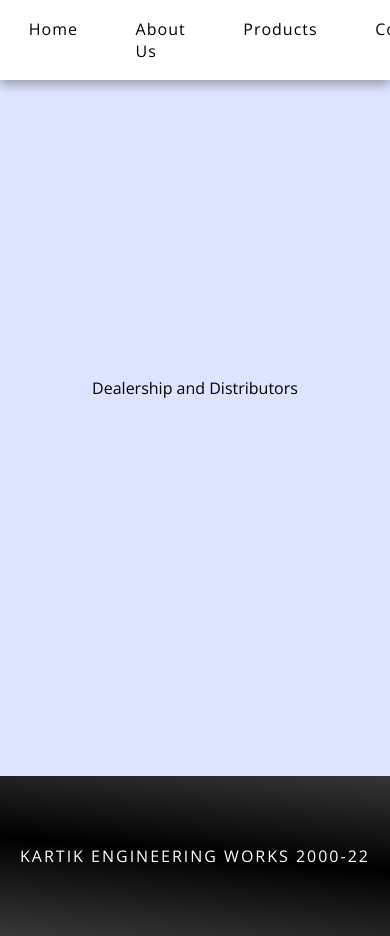
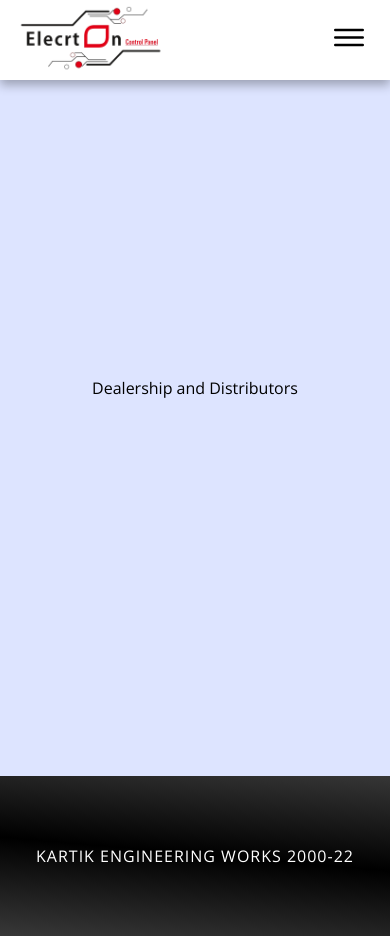
Before and after one commit to lusifer2644A/Electron, a React (Create React App) app: page /deal in a window 390 px wide. Built offline with nearby package versions, Linux system fonts and the light colour scheme; a web font is replaced by a local one.

Commit message:
Made navbar responsive and fixed carousel

```diff
--- a/public/index.html
+++ b/public/index.html
@@ -20,6 +20,14 @@
             src="https://kit.fontawesome.com/c59d0bc2de.js"
             crossorigin="anonymous"
         ></script>
+        <script
+            type="module"
+            src="https://unpkg.com/ionicons@5.5.2/dist/ionicons/ionicons.esm.js"
+        ></script>
+        <script
+            nomodule
+            src="https://unpkg.com/ionicons@5.5.2/dist/ionicons/ionicons.js"
+        ></script>
         <div id="root"></div>
     </body>
 </html>
--- a/src/App.css
+++ b/src/App.css
@@ -194,7 +194,7 @@ hr.hrdashed {
     justify-content: space-around;
     align-items: center;
     box-shadow: 0 5px 10px rgba(0, 0, 0, 0.3);
-    z-index: 10000;
+    z-index: 1000;
 }
 
 .navLogo {
@@ -228,6 +228,24 @@ hr.hrdashed {
 .navlist a:focus {
     color: white;
     background-color: red;
+}
+
+.hamburger {
+    display: none;
+    pointer-events: none;
+}
+
+.hamLines {
+    width: 40px;
+    height: 2px;
+    border-radius: 20%;
+    margin-top: 4px;
+    background-color: var(--dark-color);
+}
+
+ion-icon {
+    font-size: 2.5rem;
+    color: black;
 }
 
 /* ============LANDING=========== */
@@ -295,10 +313,10 @@ hr.hrdashed {
     border: none;
     top: 50%;
     border-radius: 4px;
-    z-index: 1000;
+    z-index: 100;
     transform: translateY(-50%);
     padding: 0 0.5rem;
-    background-color: rgba(0, 0, 0, 0.7);
+    background-color: rgba(0, 0, 0, 0.4);
     color: white;
     cursor: pointer;
     font-size: 2rem;
@@ -307,7 +325,7 @@ hr.hrdashed {
 .carousel-button:focus,
 .carousel-button:hover {
     color: rgba(255, 255, 255, 1);
-    background-color: rgba(0, 0, 0, 0.4);
+    background-color: rgba(0, 0, 0, 0.7);
 }
 
 .carousel-button.prev {
@@ -317,3 +335,99 @@ hr.hrdashed {
 .carousel-button.next {
     right: 1rem;
 }
+
+/* ==============MEDIA QUERIES=================== */
+@media only screen and (max-width: 1000px) {
+    .navList {
+        margin: 0 0.8rem;
+        padding: 0.3rem 0.5rem;
+    }
+}
+
+@media only screen and (max-width: 900px) {
+    .navbar {
+        justify-content: space-evenly;
+    }
+
+    .navLogo {
+        position: absolute;
+        top: 50%;
+        left: 5%;
+        transform: translate(-5%, -50%);
+    }
+
+    .hamburger {
+        display: block;
+        position: absolute;
+        top: 50%;
+        right: 5%;
+        transform: translate(-5%, -50%);
+        pointer-events: all;
+        cursor: pointer;
+        background: none;
+        border: none;
+        z-index: 20000;
+        color: white;
+    }
+
+    .hamburger.active > ion-icon {
+        color: white;
+    }
+
+    .hamburger:hover {
+        background: transparent;
+        transform: translate(-5%, -52%) scale(1.05);
+    }
+
+    .navbar > ul {
+        flex-direction: column;
+        position: fixed;
+        justify-content: space-around;
+        align-items: center;
+        height: 60vh;
+        width: 100%;
+        top: 0;
+        left: 0;
+        padding: 5rem;
+        background-color: #000000ea;
+        transition: all 1s ease-out;
+        z-index: 100;
+        pointer-events: none;
+        clip-path: circle(40px at 90% -10%);
+        -webkit-clip-path: circle(10px at 100% -10%);
+        transition: all 1s ease-out;
+    }
+    .navbar > ul.active {
+        pointer-events: all;
+
+        clip-path: circle(1100px at 1000% -10%);
+        -webkit-clip-path: circle(1100px at 100% -10%);
+    }
+
+    .navList a {
+        color: white;
+    }
+
+    .navList {
+        margin-top: 1rem;
+        padding: 0.5rem;
+    }
+
+    .navList:hover {
+        transform: scale(1.05);
+    }
+
+    .navList a:hover {
+        letter-spacing: 1.3px;
+    }
+
+    .footer .companyText {
+        letter-spacing: 1px;
+    }
+}
+
+@media only screen and (max-width: 750px) {
+    .slide > img {
+        object-position: 70% 0;
+    }
+}
--- a/src/components/Landing/Carousel.js
+++ b/src/components/Landing/Carousel.js
@@ -1,23 +1,22 @@
-import React, { useState } from "react";
-import b1 from "../../assets/images/banner3l.jpg";
-import b2 from "../../assets/images/banner.jpg";
-import b3 from "../../assets/images/banner2.jpg";
+import React, { useEffect, useRef, useState } from "react";
 
-const sliderImages = [
-    {
-        url: b1,
-    },
-    {
-        url: b2,
-    },
-    {
-        url: b3,
-    },
-];
-
-const Carousel = () => {
+const Carousel = ({ sliderImages, autoPlayInterval }) => {
     const [current, setCurrent] = useState(0);
     const length = sliderImages.length;
+
+    const autoPlayRef = useRef();
+
+    useEffect(() => {
+        autoPlayRef.current = nextSlide;
+    });
+
+    useEffect(() => {
+        const interval = setInterval(() => {
+            autoPlayRef.current();
+        }, autoPlayInterval * 1000);
+    }, []);
+
+    if (length === 0 || length === null) return null;
 
     const nextSlide = () => {
         setCurrent(current === length - 1 ? 0 : current + 1);
@@ -26,8 +25,6 @@ const Carousel = () => {
     const prevSlide = () => {
         setCurrent(current === 0 ? length - 1 : current - 1);
     };
-
-    if (length === 0 || length === null) return null;
 
     return (
         <div className="carousel">
--- a/src/components/Landing/Landing.js
+++ b/src/components/Landing/Landing.js
@@ -1,11 +1,27 @@
 import React from "react";
 import Carousel from "./Carousel";
+
+import b1 from "../../assets/images/banner3l.jpg";
+import b2 from "../../assets/images/banner.jpg";
+import b3 from "../../assets/images/banner2.jpg";
+
+const sliderImages = [
+    {
+        url: b3,
+    },
+    {
+        url: b2,
+    },
+    {
+        url: b1,
+    },
+];
 
 const Landing = () => {
     return (
         <div className="landing">
             <div className="carousel_area">
-                <Carousel />
+                <Carousel sliderImages={sliderImages} autoPlayInterval={100} />
             </div>
             <div className="overview p-3">
                 <div className="x-large primary-color">OVERVIEW </div>
--- a/src/components/Navbar/Navbar.js
+++ b/src/components/Navbar/Navbar.js
@@ -1,8 +1,12 @@
-import React from "react";
+import React, { useRef, useState } from "react";
 import { Link } from "react-router-dom";
 import logo from "../../assets/images/logo.png";
 
 const Navbar = () => {
+    const [active, setActive] = useState(true);
+    const ulRef = useRef();
+    const hamburgerRef = useRef();
+
     return (
         <div className="navbar">
             <div className="navLogo">
@@ -10,7 +14,32 @@ const Navbar = () => {
                     <img src={logo} alt="Electron" />
                 </Link>
             </div>
-            <ul>
+            <button
+                class="hamburger"
+                onClick={() => {
+                    ulRef.current.className = `${active ? "active" : ""}`;
+                    hamburgerRef.current.className = `${
+                        active ? "hamburger active" : "hamburger"
+                    }`;
+                    setActive((prevState) => {
+                        return !prevState;
+                    });
+                }}
+                ref={hamburgerRef}
+            >
+                {active ? (
+                    <ion-icon
+                        name="menu-outline"
+                        className="hamIcon"
+                    ></ion-icon>
+                ) : (
+                    <ion-icon
+                        name="close-outline"
+                        className="hamIcon"
+                    ></ion-icon>
+                )}
+            </button>
+            <ul ref={ulRef} className="">
                 <li className="navList">
                     <Link to="/">Home</Link>
                 </li>
```
